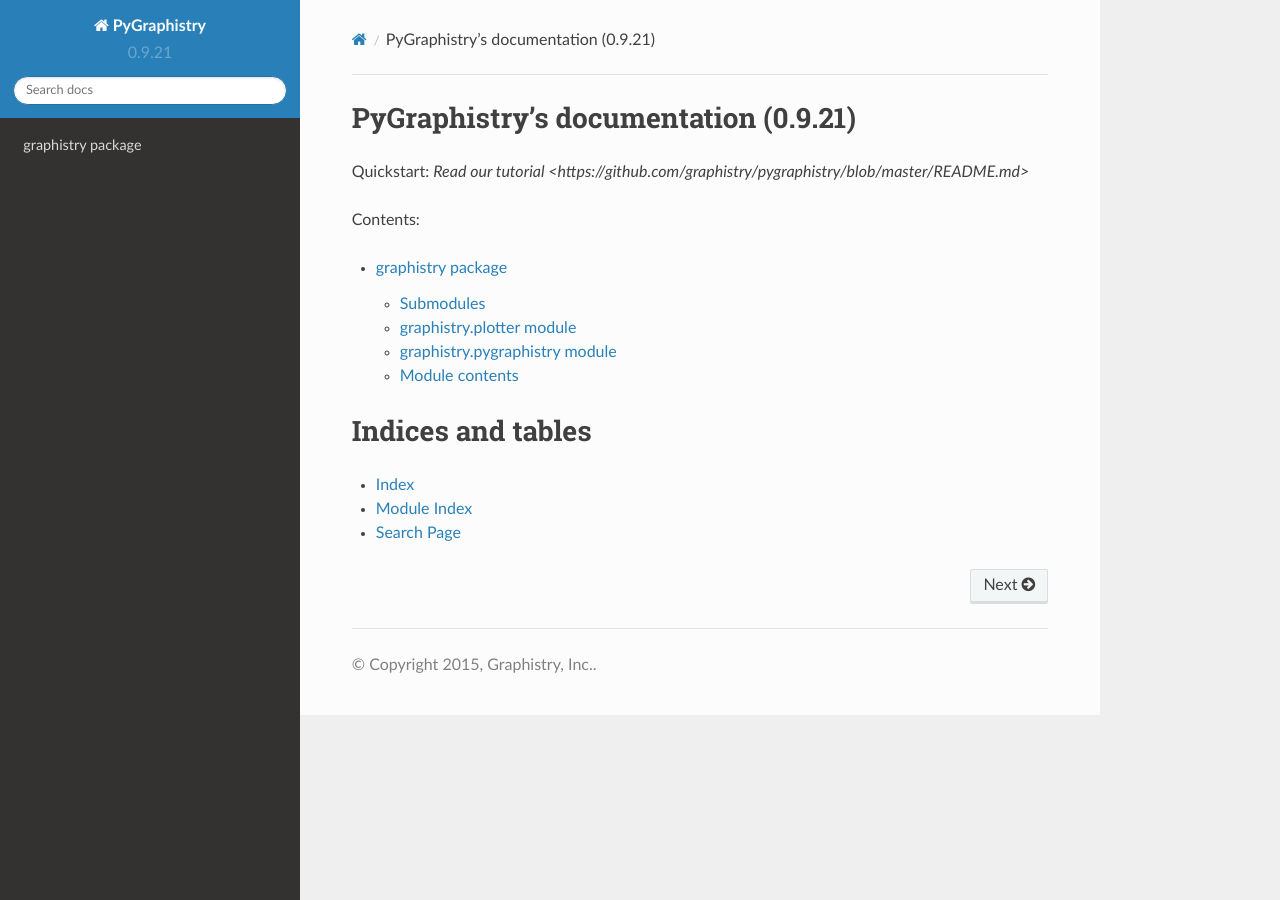
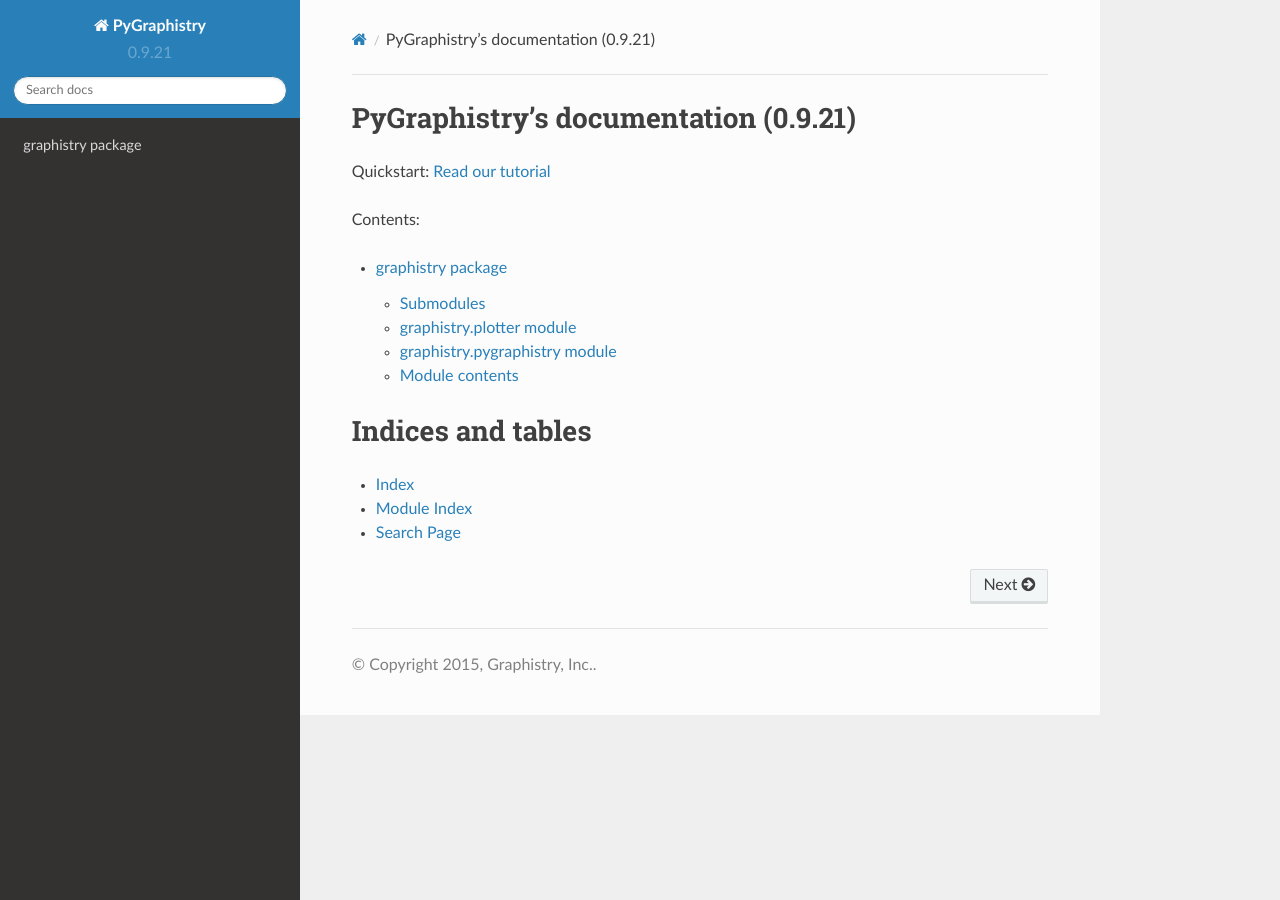
Before and after one commit to graphistry/pygraphistry, a Sphinx documentation site: the page built from docs/source/index.rst, in a window 1280 px wide. Built offline with Sphinx 7.4.7 and the Read the Docs theme 2.0.0, drawn with Linux system fonts in a browser that asks for light colours; the version number is read from the project's files by our own code.

Commit message:
Fix hyperlink in docs.

```diff
--- a/docs/source/index.rst
+++ b/docs/source/index.rst
@@ -2,7 +2,7 @@
 ========================================
 
 Quickstart:
-`Read our tutorial <https://github.com/graphistry/pygraphistry/blob/master/README.md>`
+`Read our tutorial <https://github.com/graphistry/pygraphistry/blob/master/README.md>`_
 
 Contents:
 
```
